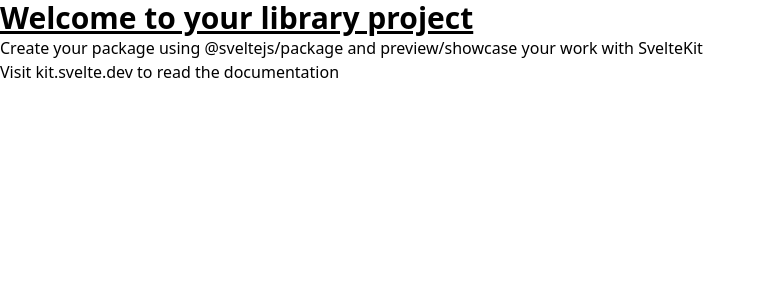
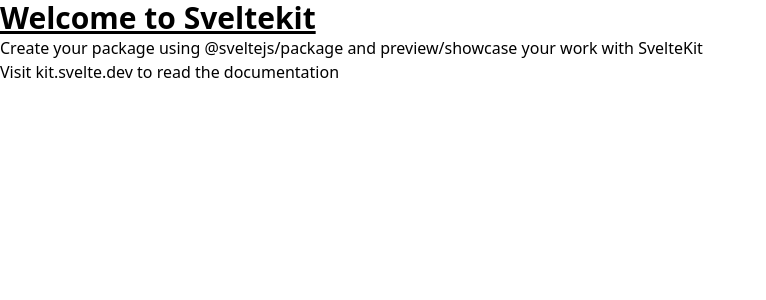
Before and after one commit to Alenthea/DataTables-test, a SvelteKit app: page / in a window 1280 px wide. Shown: the top 300 px of the page, without its empty margins (0-766 px from the left). Built offline with nearby package versions, Linux system fonts and the light colour scheme.

Commit message:
Update +page.svelte

```diff
--- a/src/routes/+page.svelte
+++ b/src/routes/+page.svelte
@@ -1,3 +1,3 @@
-<h1 class="text-3xl font-bold underline">Welcome to your library project</h1>
+<h1 class="text-3xl font-bold underline">Welcome to Sveltekit</h1>
 <p>Create your package using @sveltejs/package and preview/showcase your work with SvelteKit</p>
 <p>Visit <a href="https://kit.svelte.dev">kit.svelte.dev</a> to read the documentation</p>
```
